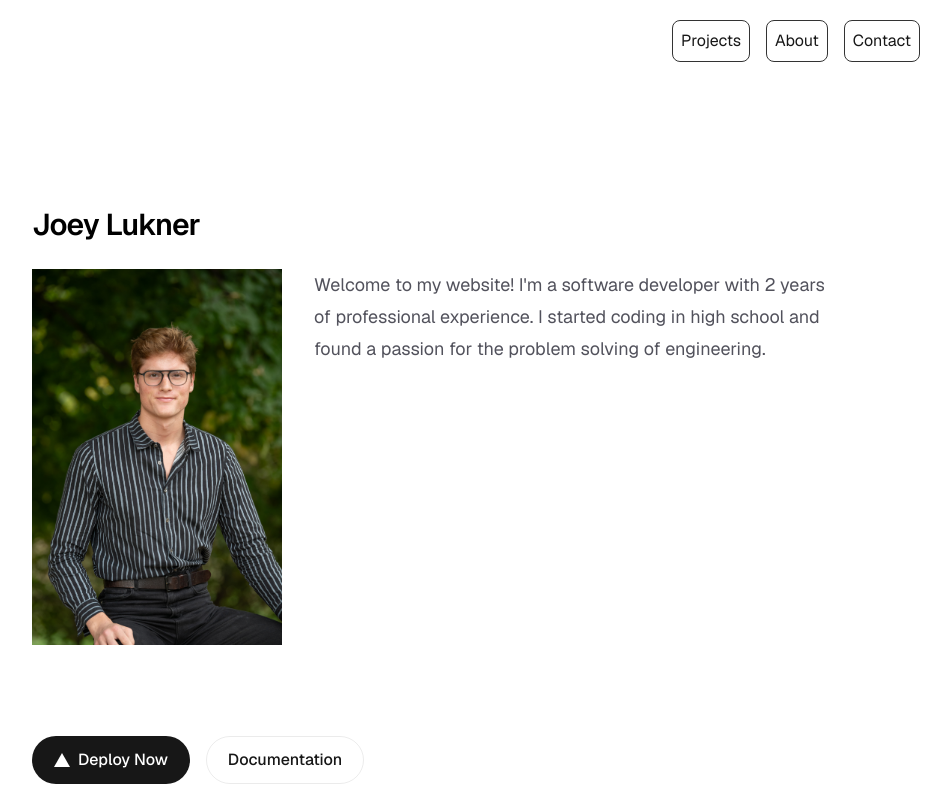
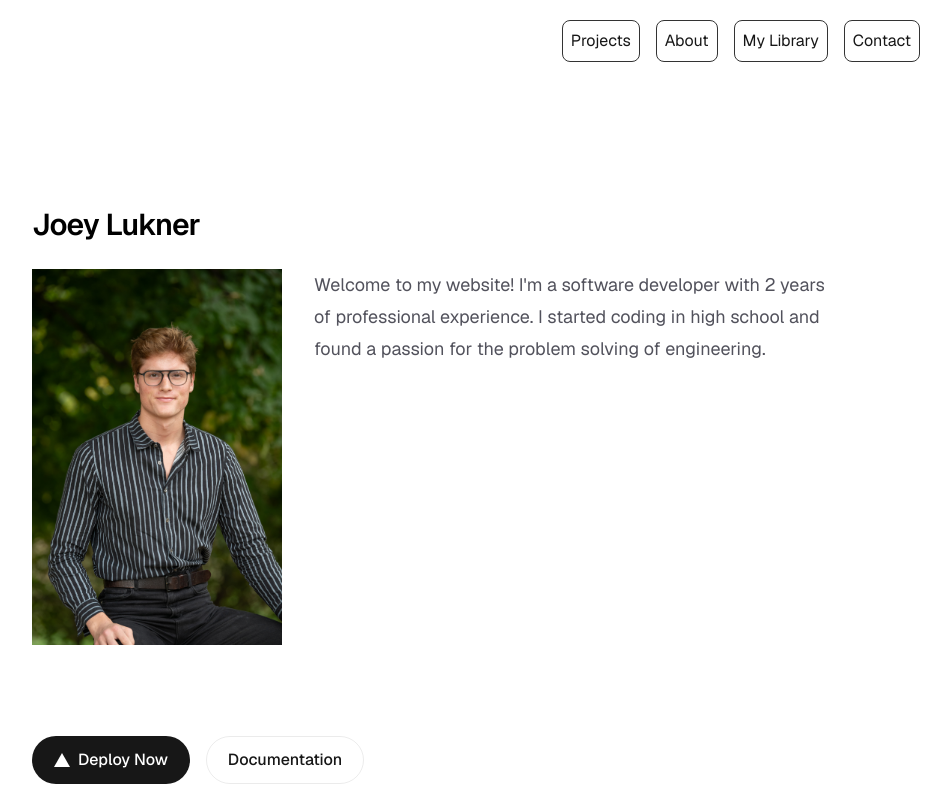
Before and after one commit to joeylukner/website-jlukner, a Next.js app: page / in a window 1280 px wide. Shown: the whole page, without its empty margins (160-1111 px from the left). Built offline with nearby package versions, Linux system fonts and the light colour scheme.

Commit message:
Added my library

```diff
--- a/app/globals.css
+++ b/app/globals.css
@@ -50,7 +50,7 @@ body {
   margin: .25rem .5rem;
 }
 
-.h1 {
+h1 {
   font-size: var(--text-3xl);
   font-weight: var(--font-weight-semibold);
 }
--- a/app/page.tsx
+++ b/app/page.tsx
@@ -9,6 +9,9 @@ function Toolbar() {
       </Link>
       <Link href={"/about"}>
         <button className="button-toolbar">About</button>
+      </Link>
+      <Link href={"/library"}>
+        <button className="button-toolbar">My Library</button>
       </Link>
       <Link href={"/contact"}>
         <button className="button-toolbar">Contact</button>
```
